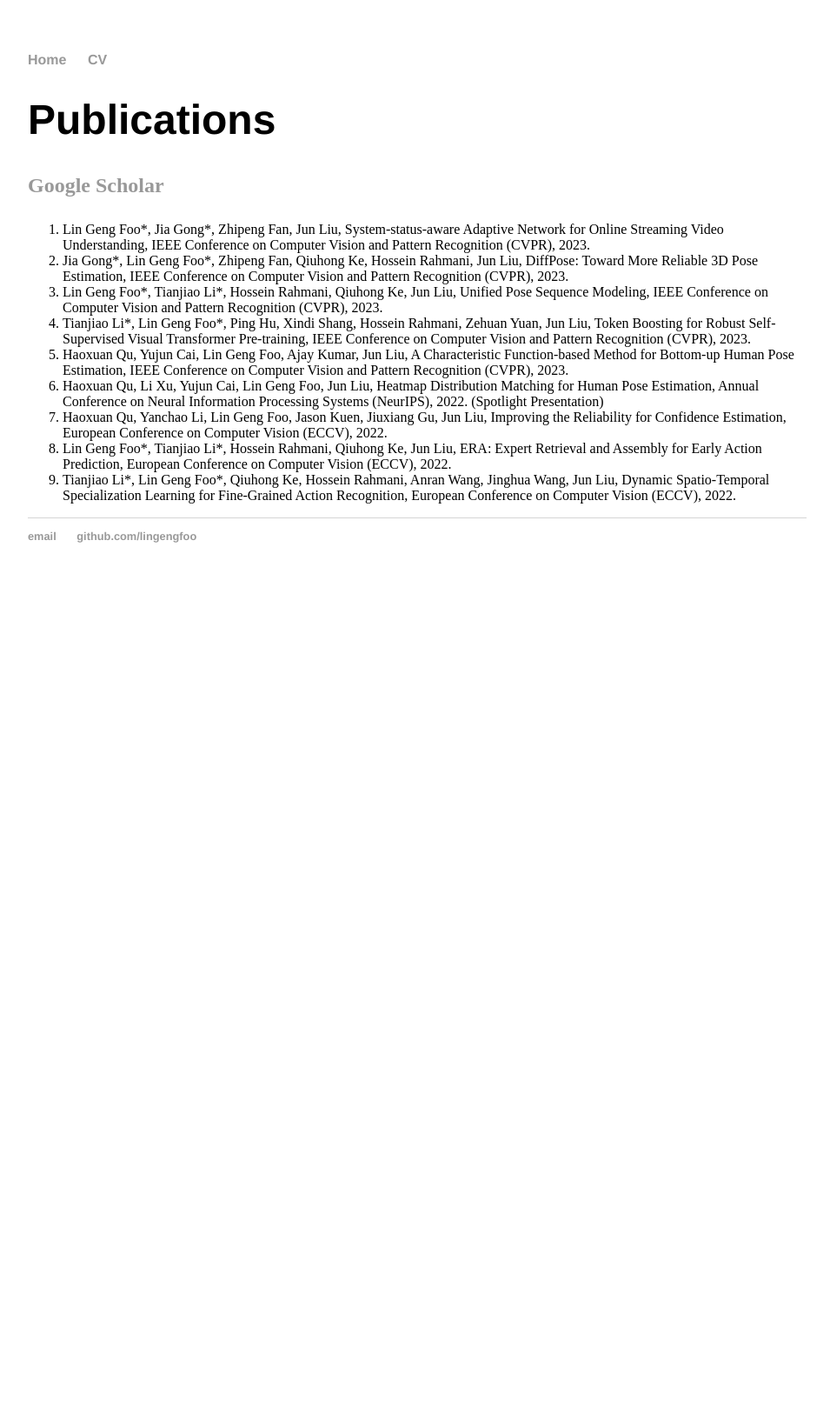
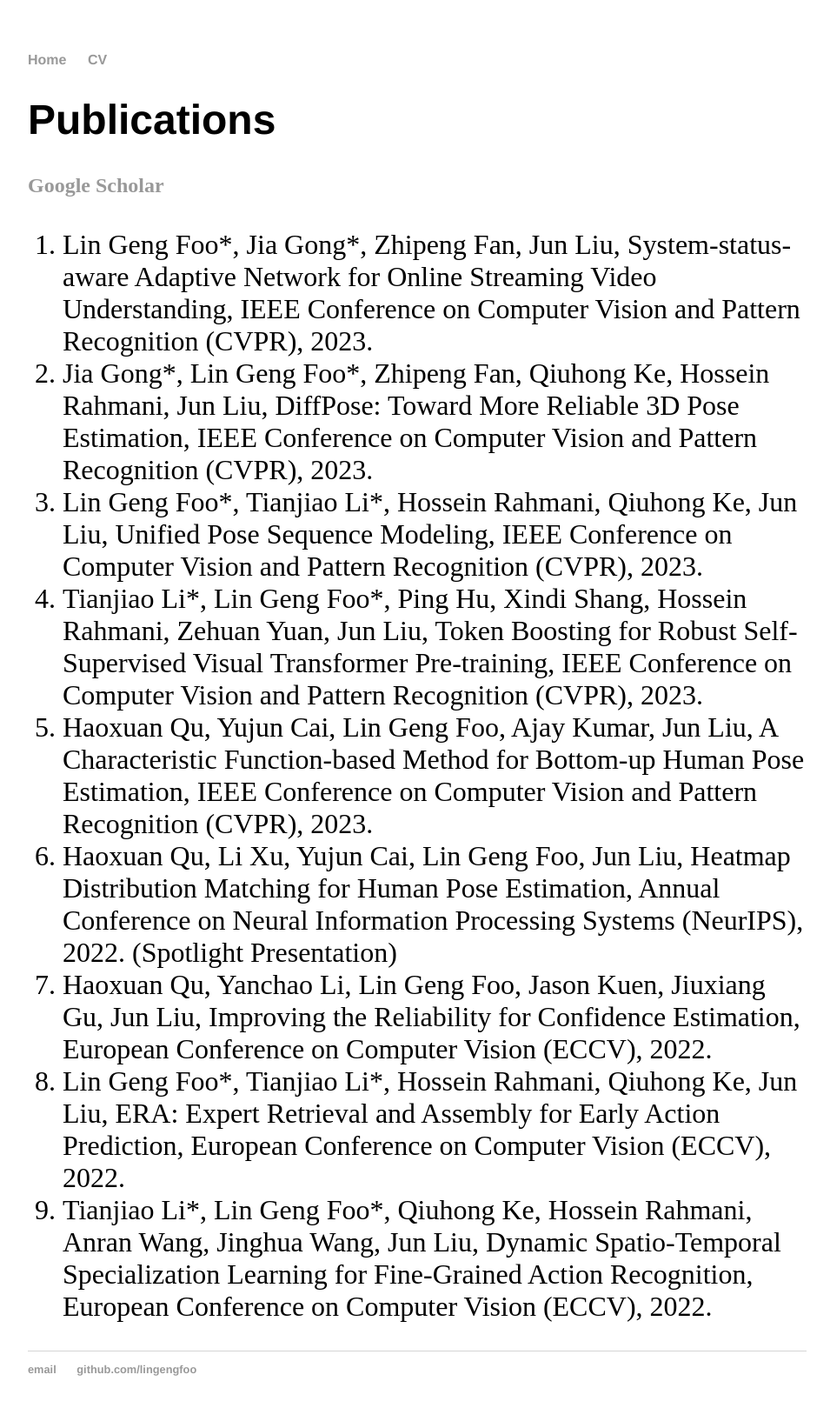
Before and after one commit to lingengfoo/lingengfoo.github.io, a Jekyll site: the page built from cv/index.html, in a window 1280 px wide. Shown: the whole page at 87% size, without its empty margins (160-1115 px from the left). Built offline with Jekyll 4.4.1, drawn with Linux system fonts in a browser that asks for light colours; before the commit the page ends 900 px from its top, so only the background shows below that.

Commit message:
Update index.html

```diff
--- a/cv/index.html
+++ b/cv/index.html
@@ -4,20 +4,9 @@ title: Publications
 ---
 <h1>{{ page.title }}</h1>
 
-<body class="page-template-default page page-id-52 layout-sidebar-none layout-responsive pre-header-style1 header-style1">
-
-<div id="content">
-	<div id="content-core">
-
-		<div id="main">
-		<div id="main-core">
-
-
-		<article id="post-52" class="post-52 page type-page status-publish hentry">
-
 <p><a href="https://scholar.google.com/citations?user=BDEOhasAAAAJ"><strong><span class="has-inline-color has-vivid-cyan-blue-color">Google Scholar</span></strong></a></p>
 
-<ol>
+<ol style="font-size:xx-large">
 	<li>Lin Geng Foo*, Jia Gong*, Zhipeng Fan, Jun Liu, System-status-aware Adaptive Network for Online Streaming Video Understanding, IEEE Conference on Computer Vision and Pattern Recognition (CVPR), 2023.</li>
 	<li>Jia Gong*, Lin Geng Foo*, Zhipeng Fan, Qiuhong Ke, Hossein Rahmani, Jun Liu, DiffPose: Toward More Reliable 3D Pose Estimation, IEEE Conference on Computer Vision and Pattern Recognition (CVPR), 2023.</li>
 	<li>Lin Geng Foo*, Tianjiao Li*, Hossein Rahmani, Qiuhong Ke, Jun Liu, Unified Pose Sequence Modeling, IEEE Conference on Computer Vision and Pattern Recognition (CVPR), 2023.</li>
@@ -28,15 +17,3 @@ title: Publications
 	<li>Lin Geng Foo*, Tianjiao Li*, Hossein Rahmani, Qiuhong Ke, Jun Liu, ERA: Expert Retrieval and Assembly for Early Action Prediction, European Conference on Computer Vision (ECCV), 2022.</li>
 	<li>Tianjiao Li*, Lin Geng Foo*, Qiuhong Ke, Hossein Rahmani, Anran Wang, Jinghua Wang, Jun Liu, Dynamic Spatio-Temporal Specialization Learning for Fine-Grained Action Recognition, European Conference on Computer Vision (ECCV), 2022.</li>
 </ol>
-
-					</article>
-
-
-
-
-		</div><!-- #main-core -->
-		</div><!-- #main -->
-			</div>
-	</div><!-- #content -->
-
-</body>
```
